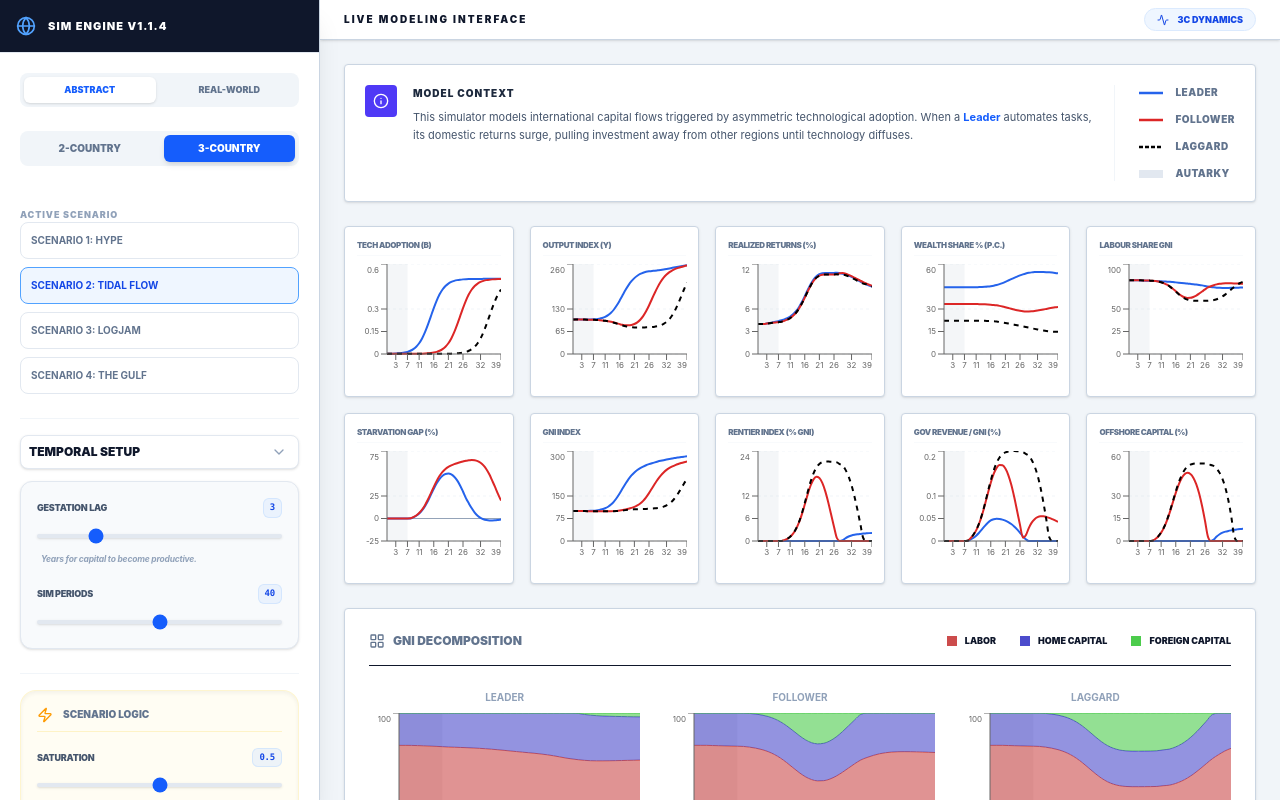
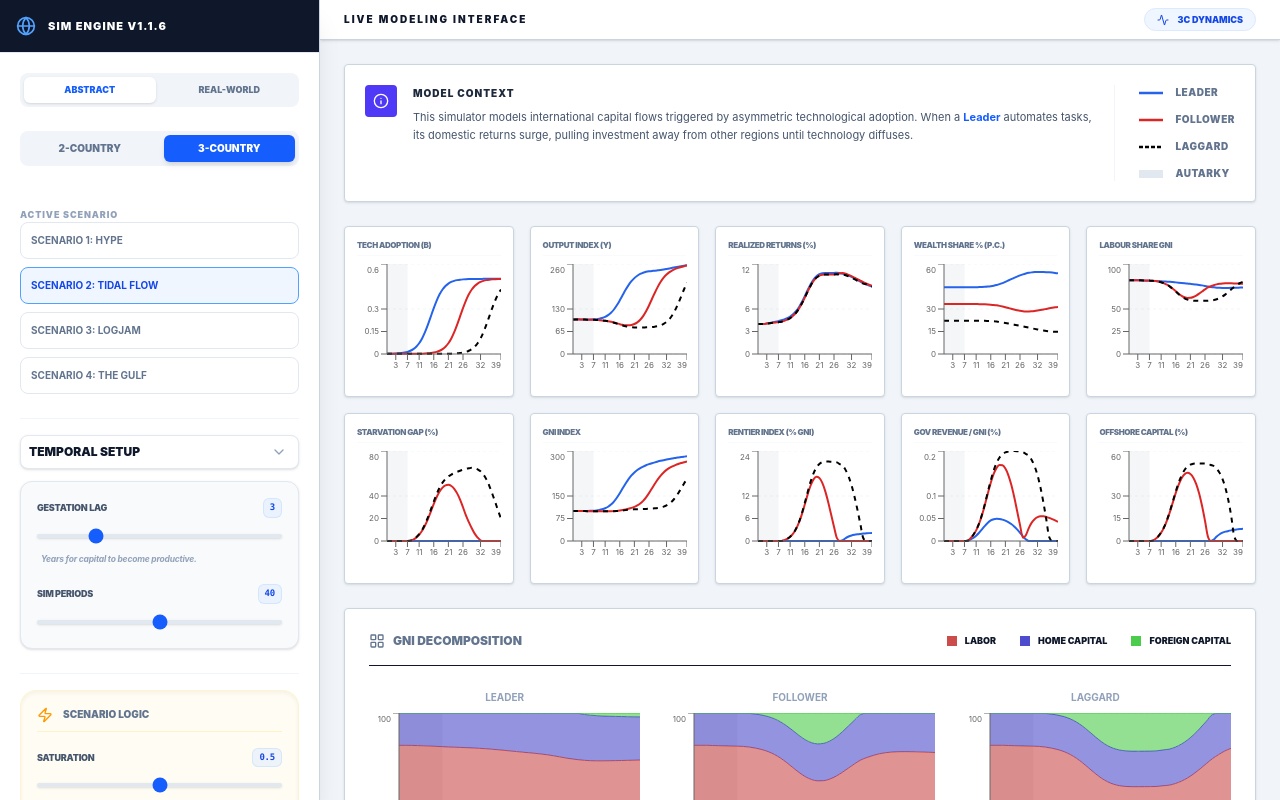
Before and after one commit to eltondusha/capital-flows-project, a React (Vite) app: page / in a window 1280 px wide. Built offline with nearby package versions, Linux system fonts and the light colour scheme.

Commit message:
Small fixes

```diff
--- a/src/App.jsx
+++ b/src/App.jsx
@@ -8,11 +8,11 @@ import {
 } from 'lucide-react';
 
 /**
- * VERSION 1.1.4 - UI & LOGIC PATCH
- * - Fixed visibility of 'Abstract' button text
- * - Fixed Y-Axis for GNI Decomposition (explicit 0-100 scale)
- * - Restored Growth Rate parameter sliders and explanations
- * - Added dropdown arrow to category selector
+ * VERSION 1.1.6 - BENCHMARK & LOGIC PATCH
+ * - Fixed Starvation Gap: Leader is now benchmarked at flat 0%.
+ * - Fixed Hype scenario: Maintained Follower lag to prevent line overlap.
+ * - Fixed UI: Abstract tab text visibility, Growth Rate sliders, and Dropdown arrow.
+ * - Fixed GNI Decomposition: Explicit Y-axis ticks [0, 50, 100].
  */
 
 // --- DATA & CONSTANTS ---
@@ -249,7 +249,9 @@ const App = () => {
       const bL = t_axis.map(t => b_start + (hype_realized_max - b_start) / (1 + Math.exp(-0.8 * (t - 5))));
       const sp = t_axis.map(t => (1 / (1 + Math.exp(-2.5 * (t - 3)))) * (1 / (1 + Math.exp(1.8 * (t - 7)))));
       const st = t_axis.map(t => (1 / (1 + Math.exp(-1.2 * (t - 10)))) * (1 / (1 + Math.exp(0.6 * (t - 20)))));
-      beta_paths[0] = bL; beta_paths[1] = [...bL]; if (n === 3) beta_paths[2] = Array(T_full+1).fill(b_start);
+      beta_paths[0] = bL;
+      beta_paths[1] = t_axis.map((_, t) => t < 5 ? b_start : bL[Math.max(0, t - 5)]);
+      if (n === 3) beta_paths[2] = Array(T_full+1).fill(b_start);
       beta_perc_L = bL.map((v, i) => Math.max(1e-6, v + (hype_perc_peak * sp[i]) - (hype_trough_depth * st[i])));
     } else if (activeScenario === 'tidal') {
       const bL = t_axis.map(t => b_start + tidal_max / (1 + Math.exp(-tidal_steepness * (t - tidal_midpoint))));
@@ -297,9 +299,11 @@ const App = () => {
       const Y = Array(n).fill(0).map((_, i) => get_y(K_curr[i], bt_r[i], rho, gamma, A_curr[i], L_vec[i]));
       const r_phys = Array(n).fill(0).map((_, i) => get_r(K_curr[i], bt_r[i], rho, gamma, A_curr[i], L_vec[i], delta));
       const shadow = solve_market(V_curr, Array(n).fill(Math.max(...bt_r)), delta, A_curr, L_vec, gamma, rho, w_vec, tau_vec);
-      const starvation = shadow.K.map((kf, i) => (kf - K_curr[i]) / (kf + 1e-12));
+
+      // Benchmarked Starvation Gap: Leader is 0, Followers show loss vs frontier
+      const starvation = shadow.K.map((kf, i) => Math.max(0, (kf - K_curr[i]) / (kf + 1e-12)));
+
       const labor_inc = Y.map((y, i) => y - (r_phys[i] + delta) * K_curr[i]);
-
       const GNI_parts = Array.from({length: n}, (_, owner) => {
         let dom = P[owner][owner] * r_phys[owner];
         let for_inc = 0;
@@ -341,7 +345,7 @@ const App = () => {
         sh2: (V_curr[1]/L_vec[1]) / (V_curr.reduce((a,b,idx)=>a+(b/L_vec[idx]), 0) + 1e-12) * 100,
         sh3: n === 3 ? (V_curr[2]/L_vec[2]) / (V_curr.reduce((a,b,idx)=>a+(b/L_vec[idx]), 0) + 1e-12) * 100 : 0,
         ls1: (labor_inc[0] / (GNI[0] || 1)) * 100, ls2: (labor_inc[1] / (GNI[1] || 1)) * 100, ls3: n === 3 ? (labor_inc[2] / (GNI[2] || 1)) * 100 : 0,
-        sg2: starvation[1] * 100, sg3: n === 3 ? starvation[2] * 100 : 0,
+        sg1: starvation[0] * 100, sg2: starvation[1] * 100, sg3: n === 3 ? starvation[2] * 100 : 0,
         rent1: (GNI_parts[0].for_cap * L_vec[0] / (GNI[0] || 1)) * 100, rent2: (GNI_parts[1].for_cap * L_vec[1] / (GNI[1] || 1)) * 100, rent3: n === 3 ? (GNI_parts[2].for_cap * L_vec[2] / (GNI[2] || 1)) * 100 : 0,
         off1: offshore[0] * 100, off2: offshore[1] * 100, off3: n === 3 ? offshore[2] * 100 : 0,
         gni_parts: GNI_parts
@@ -352,7 +356,7 @@ const App = () => {
     return history.map(h => ({
       ...h,
       k1: (h.rawK[0] / (h0.rawK[0] || 1)) * 100, k2: (h.rawK[1] / (h0.rawK[1] || 1)) * 100, k3: n === 3 ? (h.rawK[2] / (h0.rawK[2] || 1)) * 100 : 0,
-      rev1: (h.rawRev[0] / (h.rawGNI[0] || 1)) * 100, rev2: (h.rawRev[1] / (h.rawGNI[1] || 1)) * 100, rev3: n === 3 ? (h.rawRev[2] / (h.rawGNI[2] || 1)) * 100 : 0,
+      rev1: (h.rawRev[0] / (h.rawGNI[0] || 1)) * 100, rev2: (h.rawRev[1] / (h.rawGNI[1] || 1)) * 100, rev3: n === 3 ? (h.rawRev[2] / h.rawGNI[2]) * 100 : 0,
       y1: (h.rawY[0] / (h0.rawY[0] || 1)) * 100, y2: (h.rawY[1] / (h0.rawY[1] || 1)) * 100, y3: n === 3 ? (h.rawY[2] / (h0.rawY[2] || 1)) * 100 : 0,
       gni1: (h.rawGNI[0] / (h0.rawGNI[0] || 1)) * 100, gni2: (h.rawGNI[1] / (h0.rawGNI[1] || 1)) * 100, gni3: n === 3 ? (h.rawGNI[2] / (h0.rawGNI[2] || 1)) * 100 : 0
     }));
@@ -376,7 +380,7 @@ const App = () => {
     <div className="flex h-screen bg-slate-100 overflow-hidden font-sans text-slate-900 text-[11px]">
       <aside className="w-80 bg-white border-r border-slate-300 flex flex-col shadow-xl z-20 overflow-y-auto scrollbar-hide pb-20 text-left">
         <div className="p-4 border-b border-slate-200 flex items-center space-x-3 bg-slate-900 text-white font-black uppercase tracking-widest text-[11px] shrink-0">
-          <Globe className="w-5 h-5 text-blue-400" /><span>Sim Engine v1.1.4</span>
+          <Globe className="w-5 h-5 text-blue-400" /><span>Sim Engine v1.1.6</span>
         </div>
         <div className="p-5 space-y-6">
           <div className="grid grid-cols-2 gap-2 bg-slate-100 p-1 rounded-lg">
@@ -461,7 +465,7 @@ const App = () => {
               { title: "Realized Returns (%)", k: "r1", k2: "r2", k3: "r3" },
               { title: "Wealth Share % (p.c.)", k: "sh1", k2: "sh2", k3: "sh3" },
               { title: "Labour Share GNI", k: "ls1", k2: "ls2", k3: "ls3" },
-              { title: "Starvation Gap (%)", k: "sg2", k2: "sg3", ref: 0 },
+              { title: "Starvation Gap (%)", k: "sg1", k2: "sg2", k3: "sg3", ref: 0 },
               { title: "GNI Index", k: "gni1", k2: "gni2", k3: "gni3" },
               { title: "Rentier Index (% GNI)", k: "rent1", k2: "rent2", k3: "rent3" },
               { title: "Gov Revenue / GNI (%)", k: "rev1", k2: "rev2", k3: "rev3" },
```
